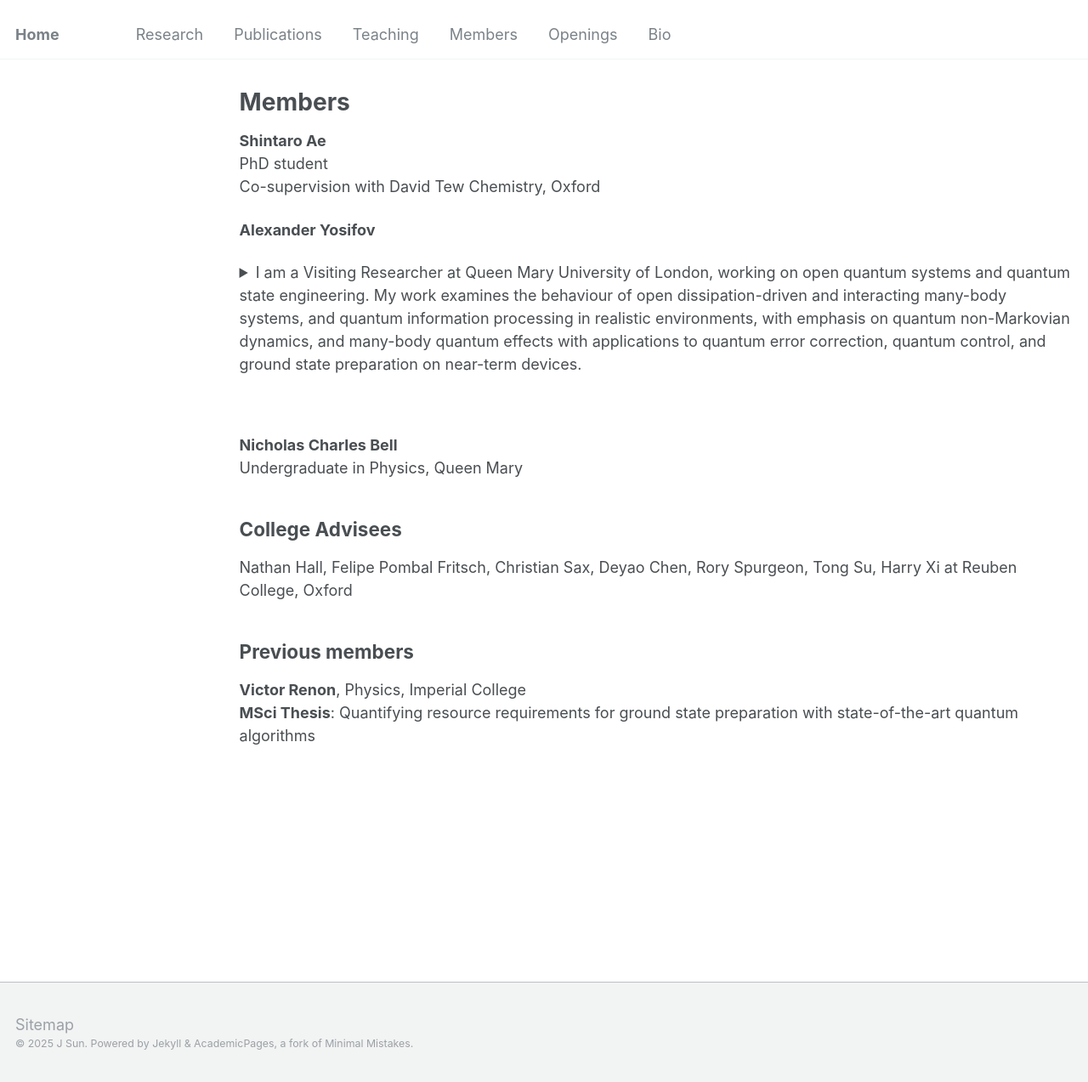
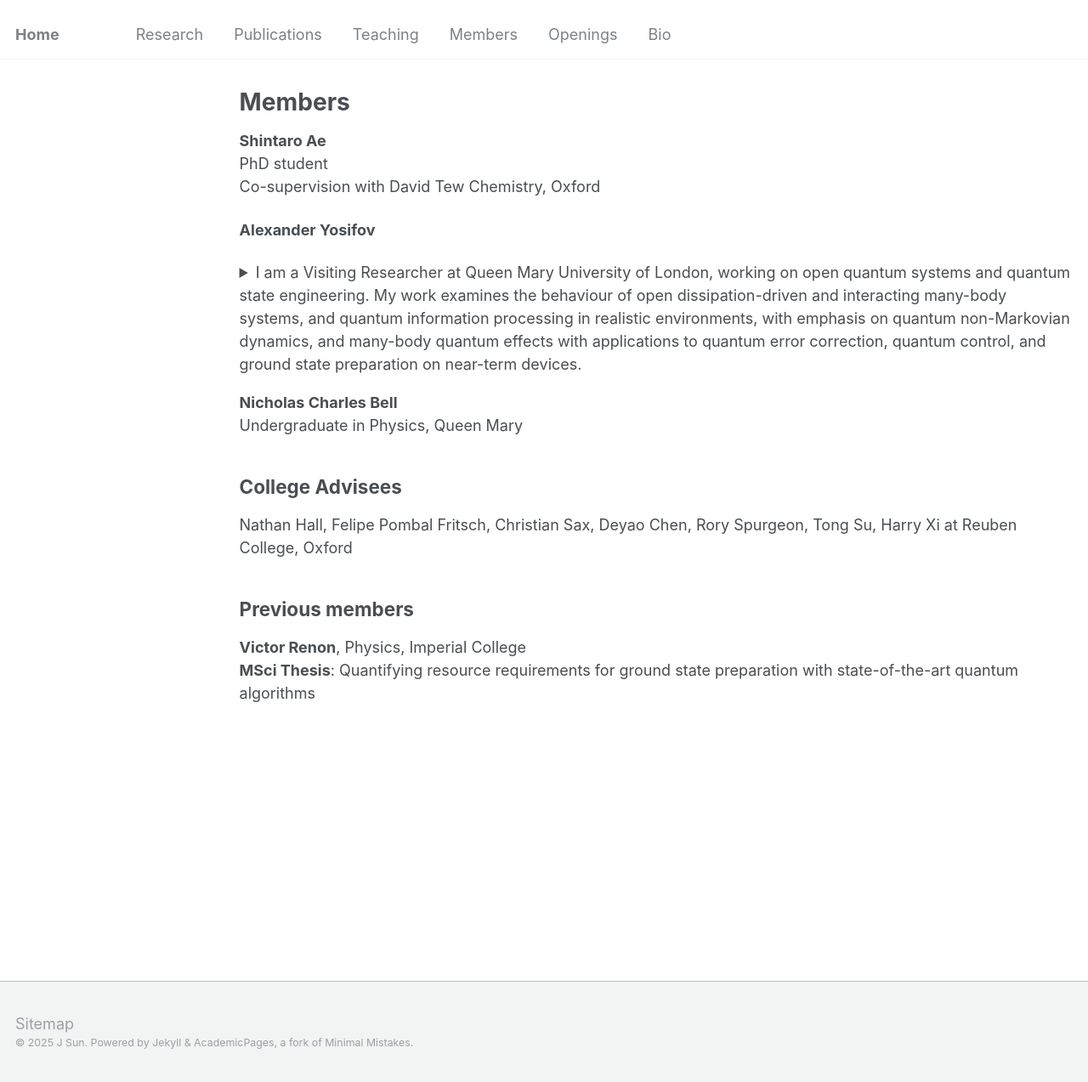
Before and after one commit to jinzhao-sun/jinzhao-sun.github.io, a Jekyll site: the page built from _pages/members.md, in a window 1280 px wide and 1273 px high. Shown: the whole window at 85% size. Built offline with Jekyll 4.4.1, drawn with Linux system fonts in a browser that asks for light colours.

Commit message:
Enhance formatting for Alexander Yosifov's profile
Added line breaks for improved formatting in member details.

```diff
--- a/_pages/members.md
+++ b/_pages/members.md
@@ -21,9 +21,9 @@ Co-supervision with David Tew Chemistry, Oxford
 **Alexander Yosifov**<br>
 <details>
   <summary>I am a Visiting Researcher at Queen Mary University of London, working on open quantum systems and quantum state engineering. My work examines the behaviour of open dissipation-driven and interacting many-body systems, and quantum information processing in realistic environments, with emphasis on quantum non-Markovian dynamics, and many-body quantum effects with applications to quantum error correction, quantum control, and ground state preparation on near-term devices.</summary><br>
-Previously, I was a Researcher at the Hong Kong Research Center of Huawei, where I developed quantum-based algorithms for optimization. Prior to that, I was working with Prof. Vlatko Vedral at the University of Oxford, focusing on quantum collision models for steady-state preparation and error mitigation.<br>
+Previously, I was a Researcher at the Hong Kong Research Center of Huawei, where I developed quantum-based algorithms for optimization. Prior to that, I was working with Prof. Vlatko Vedral at the University of Oxford, focusing on quantum collision models for steady-state preparation and error mitigation.<br><br>
 </details>
-<br>
+
 
 **Nicholas Charles Bell**<br>
 Undergraduate in Physics, Queen Mary
```
